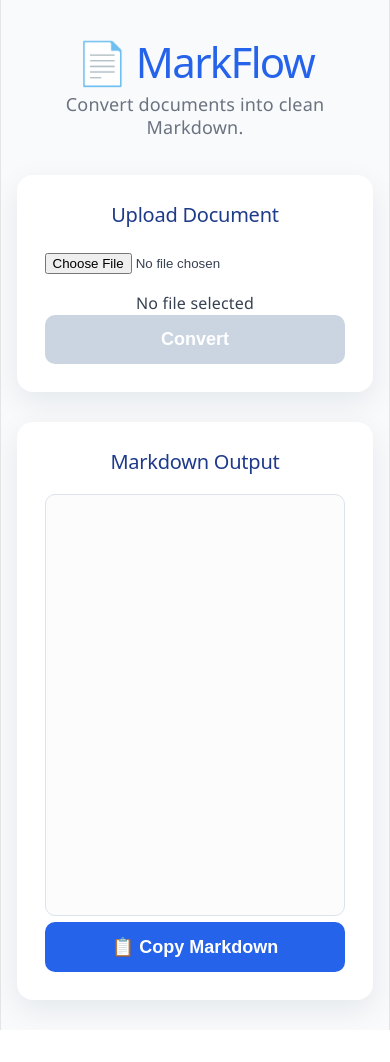
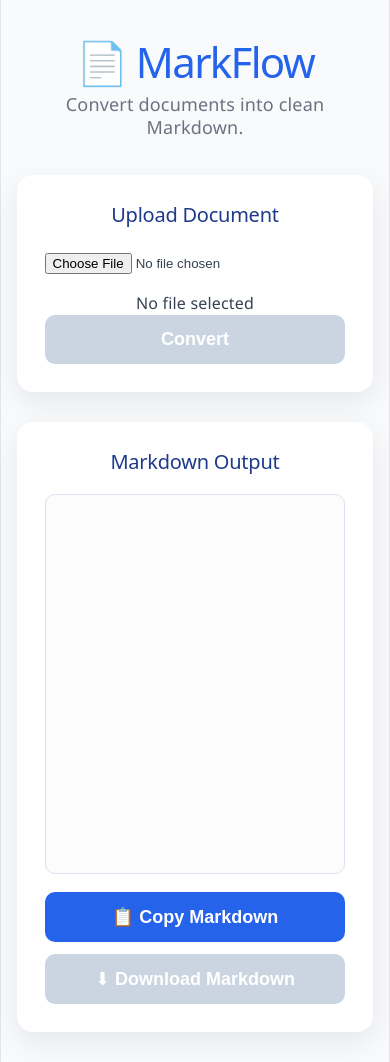
Before and after one commit to rikream/MarkFlow, a React app in the folder frontend/: page / in a window 390 px wide. Before the commit the page ends 1030 px from the top, so only its background shows below. Built offline with nearby package versions, Linux system fonts and the light colour scheme; the HTML template or start-up script is replaced by a standard one.

Commit message:
Initial MarkFlow release

```diff
--- a/frontend/src/App.css
+++ b/frontend/src/App.css
@@ -166,7 +166,7 @@ textarea:focus {
   }
 
   textarea {
-    height: 50vh;
+    height: 45vh;
   }
 
 }
@@ -175,3 +175,9 @@ button:active {
   transform: scale(0.97);
   background-color: #1d4ed8;
 }
+
+
+/* it was operlaping wuth copy button */
+.output-box button {
+  margin-top: 12px;
+}
--- a/frontend/src/App.jsx
+++ b/frontend/src/App.jsx
@@ -43,6 +43,10 @@ function App() {
 
       console.error(error);
 
+      setMarkdown("");
+
+      alert(error.response?.data?.detail || "Something went wrong.");
+
     }
     finally {
 
@@ -67,6 +71,26 @@ function App() {
       console.error(error);
 
     }
+
+  };
+
+  // Download the markdown as a .md file
+  const downloadMarkdown = () => {
+
+    const blob = new Blob([markdown], {
+      type: "text/markdown"
+    });
+
+    const url = URL.createObjectURL(blob);
+
+    const link = document.createElement("a");
+
+    link.href = url;
+    link.download = "output.md";
+
+    link.click();
+
+    URL.revokeObjectURL(url);
 
   };
 
@@ -95,6 +119,7 @@ function App() {
               : "No file selected"}
           </p>
 
+          {/* //upload file button */}
           <button
             onClick={uploadFile}
             disabled={!selectedFile || loading}
@@ -113,8 +138,17 @@ function App() {
             readOnly
           />
 
+          {/* //copy button */}
           <button onClick={copyMarkdown}>
             📋 Copy Markdown
+          </button>
+
+          {/* //downlaod markdown button */}
+          <button
+            onClick={downloadMarkdown}
+            disabled={!markdown}
+          >
+            ⬇ Download Markdown
           </button>
 
         </div>
```
